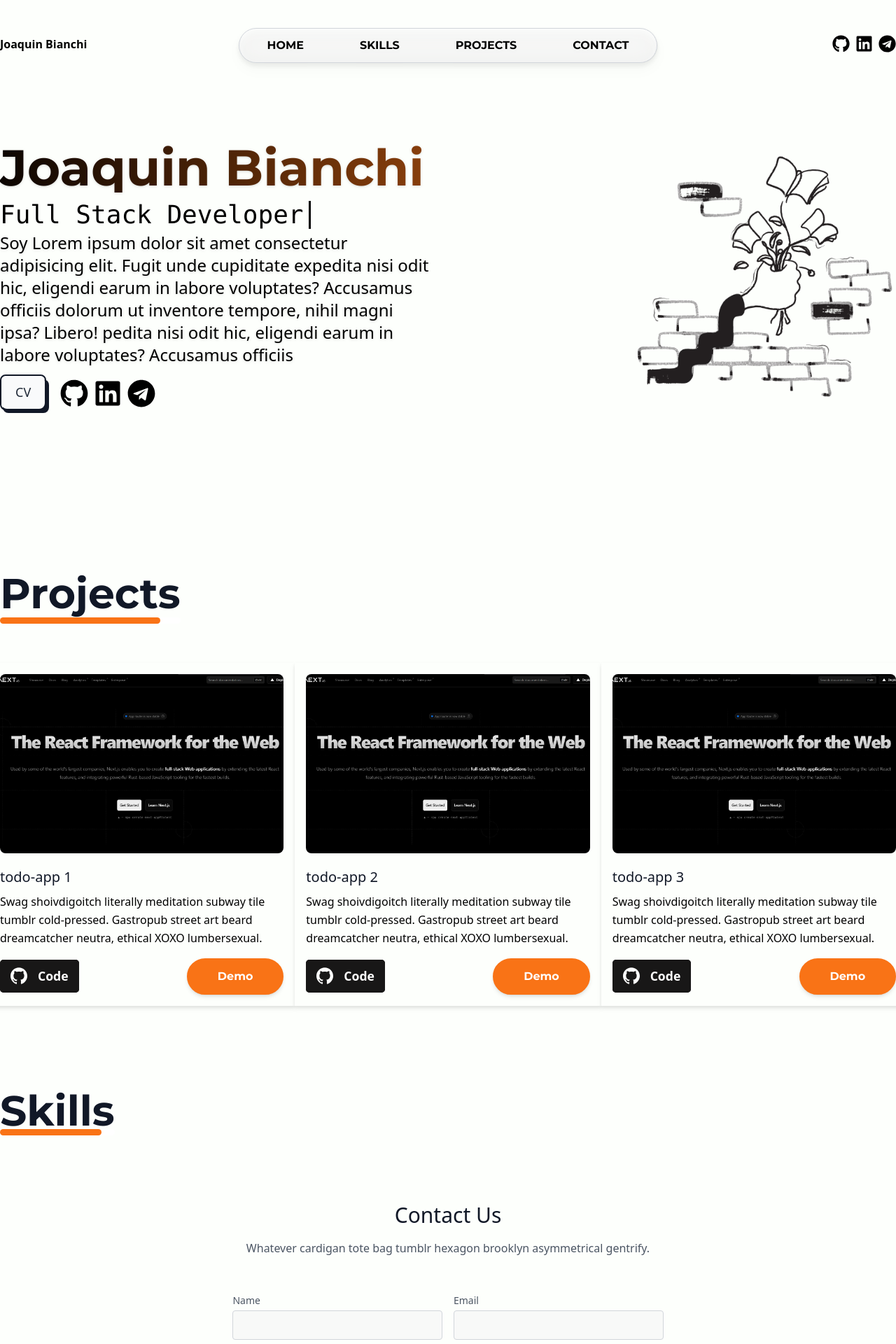
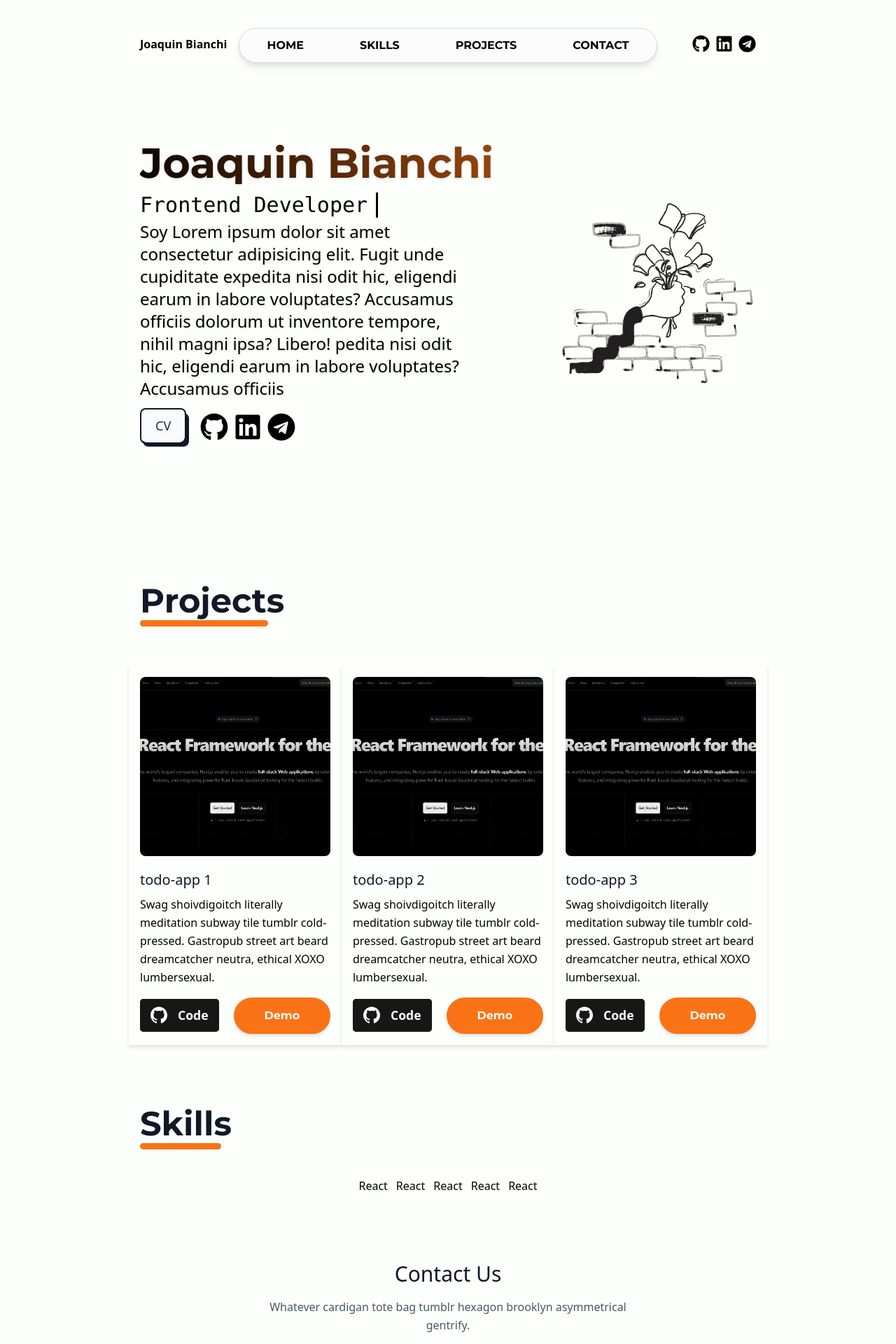
Before and after one commit to Joaquin-Bianchi/Portfolio-Joaquin-Bianchi, a Next.js app: page / in a window 1280 px wide. Shown: the top 1920 px of the page at 70% size. Built offline with nearby package versions, Linux system fonts and the light colour scheme; a web font is replaced by a local one.

Commit message:
fix detalles visuales

```diff
--- a/src/app/globals.css
+++ b/src/app/globals.css
@@ -57,7 +57,7 @@
   display: block;
   --height-of-loader: 9px;
   --loader-color: #f97316;
-  width: auto;
+  width: 100%;
   height: var(--height-of-loader);
   border-radius: 30px;
   background-color: rgb(255, 255, 255);
@@ -109,7 +109,7 @@ if there is 20 put 20 */
 }
 
 .typing-demo {
-  width: 20.5ch;
+  width: 18.8ch;
   animation: typing 4s steps(92), blink 0.5s step-end infinite alternate;
   white-space: nowrap;
   overflow: hidden;
--- a/src/app/layout.js
+++ b/src/app/layout.js
@@ -10,7 +10,7 @@ export default function RootLayout({ children }) {
   return (
     <html lang="en">
       <body
-        className="container min-h-screen md:mx-auto flex flex-col items-center
+        className="lg:mx-[200px]
        bg-no-repeat , bg-gris"
       >
         <Nav></Nav>
--- a/src/components/About.jsx
+++ b/src/components/About.jsx
@@ -7,18 +7,18 @@ import Image from "next/image";
 
 function About() {
   return (
-    <section className="container  mt-32  flex items-center ">
+    <section className="container  mt-32  flex items-center  mx-auto">
       <div className="flex flex-col gap-1">
         <h1
-          className="text-7xl text-slate font-Montserrat font-extrabold  flex items-center,
+          className="text-6xl  text-slate font-Montserrat font-extrabold  flex items-center,
         animate-text bg-gradient-to-r from-[#000000] via-[#f97316] to-[#f97316] bg-clip-text text-transparent
         drop-shadow "
         >
           Joaquin Bianchi
         </h1>
 
-        <h2 className="text-4xl mt-2 font-mono font-medium text-black typing-demo">
-          Full Stack Developer
+        <h2 className="text-3xl mt-2 font-mono font-medium text-black typing-demo">
+          Frontend Developer
         </h2>
 
         <p className="text-2xl sm:w-6/12 ml text-left break-words font-Hind Madurai drop-shadow">
--- a/src/components/Nav.jsx
+++ b/src/components/Nav.jsx
@@ -3,8 +3,11 @@ import React from "react";
 
 function Nav() {
   return (
-    <nav className="sticky mx-auto top-2 md:top-10 flex md:mx-auto  drop-shadow-lg z-10 border  rounded-full border-gray-300 bg-white backdrop-filter backdrop-blur-lg bg-opacity-60">
-      <div className="font-Montserrat uppercase flex flex-wrap mx-auto md:items-center justify-center gap-5 py-2 px-2.5 md:gap-x-20 md:py-3 md:px-10 ">
+    <nav className="sticky top-2 md:top-10  flex items-center justify-center drop-shadow-lg z-10 ">
+      <div
+        className=" font-Montserrat uppercase flex items-center justify-center  gap-x-20 py-3 px-10
+       border rounded-full border-gray-300 bg-white backdrop-filter backdrop-blur-3xl bg-opacity-[0.87]"
+      >
         <Link href={"/"} className="text-base hover:text-orange-500">
           Home
         </Link>
--- a/src/components/Projects.jsx
+++ b/src/components/Projects.jsx
@@ -7,13 +7,13 @@ import Loader from "./cards/Loader";
 // refactorizar en componentes
 function Projects({}) {
   return (
-    <div className="mt-28 dr">
+    <div className="mt-20 dr">
       <section className=" body-font">
         <div className="container  py-24 mx-auto ">
           <div className="flex flex-col">
             <div className="flex flex-wrap sm:flex-row flex-col py-6 mb-12">
               <div className="flex flex-col gap-1">
-                <h2 className="sm:w-2/5 flex items-center text-gray-900 font-Montserrat font-extrabold title-font text-6xl mb-2 sm:mb-0">
+                <h2 className="sm:w-2/5 flex items-center text-gray-900 font-Montserrat font-extrabold title-font text-5xl mb-2 sm:mb-0">
                   Projects
                 </h2>
                 <Loader />
--- a/src/components/Skills.jsx
+++ b/src/components/Skills.jsx
@@ -3,14 +3,50 @@ import Loader from "./cards/Loader";
 
 function Skills() {
   return (
-    <section className=" container flex  body-font mt-10">
-      <div>
-        <h2 className=" text-gray-900 -mb-1 font-Montserrat items-start font-extrabold title-font text-6xl">
-          Skills
-        </h2>
-        <Loader />
-      </div>
-    </section>
+    // <div>
+    //   <section className="flex flex-col body-font justify-center mx-auto mt-10">
+    //     <div className="w-[130px] mx-auto">
+    //       <h2 className="text-gray-900  font-Montserrat items-start font-extrabold  text-5xl">
+    //         Skills
+    //       </h2>
+    //       <Loader />
+    //     </div>
+    //     <article className="flex justify-center mt-12">
+    //       <div className="flex gap-3">
+    //         <p>React</p>
+    //         <p>React</p>
+    //         <p>React</p>
+    //         <p>React</p>
+    //         <p>React</p>
+    //       </div>
+    //     </article>
+    //   </section>
+    // </div>
+    <div className="mt-2">
+      <section className="">
+        <div className="container  mx-auto ">
+          <div className="flex flex-col">
+            <div className="flex flex-wrap sm:flex-row flex-col mb-10">
+              <div className="flex flex-col gap-1">
+                <h2 className="sm:w-2/5 flex items-center text-gray-900 font-Montserrat font-extrabold title-font text-5xl mb-2 sm:mb-0">
+                  Skills
+                </h2>
+                <Loader />
+              </div>
+            </div>
+          </div>
+          <article className="flex justify-center">
+            <div className="flex gap-3">
+              <p>React</p>
+              <p>React</p>
+              <p>React</p>
+              <p>React</p>
+              <p>React</p>
+            </div>
+          </article>
+        </div>
+      </section>
+    </div>
   );
 }
 
--- a/src/components/cards/ProjectCard.jsx
+++ b/src/components/cards/ProjectCard.jsx
@@ -1,7 +1,7 @@
 import React from "react";
 import { ButtonDemo, ButtonGitRepo } from "../buttons/SocialLinks";
 
-function ProjectCard({ Description, ProjectName }) {
+function ProjectCard({ Description, ProjectName, Imagen, LinkRepo, LinkDemo }) {
   return (
     <article className="p-4 md:w-1/3 sm:mb-0 mb-6 bg-gris drop-shadow-md">
       <div className=" rounded-lg h-64 overflow-hidden">
@@ -22,12 +22,8 @@ function ProjectCard({ Description, ProjectName }) {
         {Description}
       </p>
       <div className="flex items-center justify-between">
-        <ButtonGitRepo
-          linkRepo={"https://github.com/Joaquin-Bianchi"}
-        ></ButtonGitRepo>
-        <ButtonDemo
-          linkDemo={"https://github.com/Joaquin-Bianchi"}
-        ></ButtonDemo>
+        <ButtonGitRepo linkRepo={LinkRepo}></ButtonGitRepo>
+        <ButtonDemo linkDemo={LinkDemo}></ButtonDemo>
       </div>
     </article>
   );
```
Also changed, not shown: src/services/proyects.js (added, +28 -0 lines).
